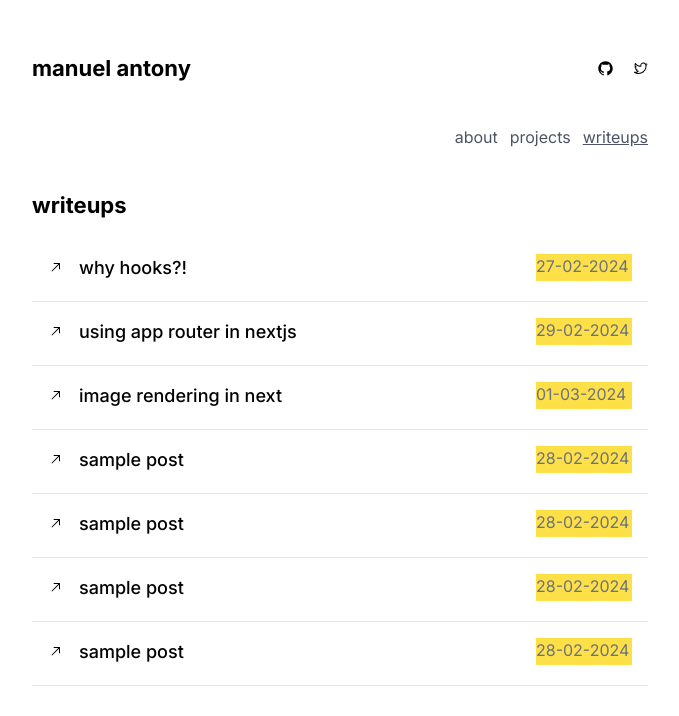
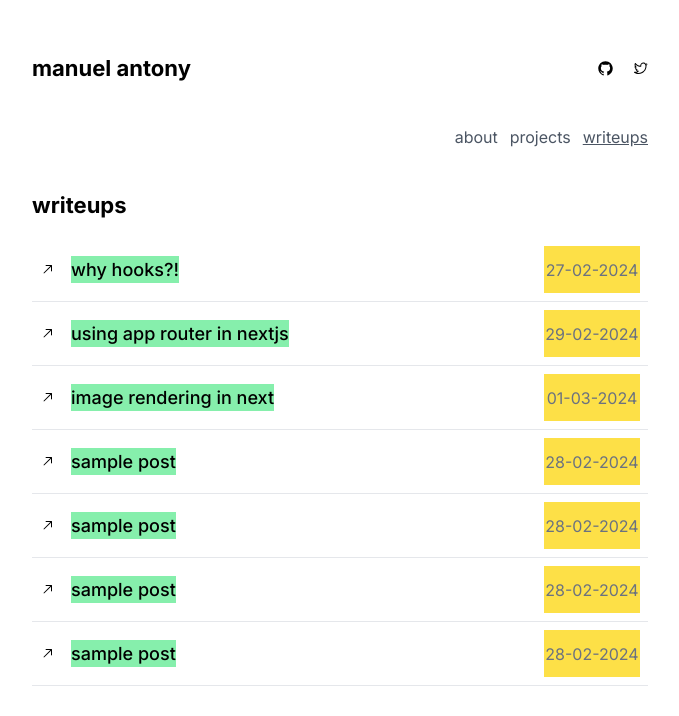
Before and after one commit to manuelxantony/portfolio, a Next.js app: page /writeups in a window 1280 px wide. Shown: the top 716 px of the page, without its empty margins (300-979 px from the left). Built offline with nearby package versions, Linux system fonts and the light colour scheme.

Commit message:
changed writecard experimenting styles

```diff
--- a/components/cards/writeupCard.tsx
+++ b/components/cards/writeupCard.tsx
@@ -6,17 +6,19 @@ import { Writeup } from '@/app/lib/definitions';
 
 export default function WriteupCard({ writeup }: { writeup: Writeup }) {
   return (
-    <div className="border-b bottom-1 h-16 p-4">
-      <div className="flex flex-row flex-wrap justify-between">
-        <div className="flex flex-row flex-wrap gap-4 ">
+    <div className="border-b bottom-1 h-16 p-2">
+      <div className="flex flex-row flex-wrap justify-between h-full">
+        <div className="flex flex-row flex-wrap justify-center items-center gap-4 h-full">
           <div className="flex justify-center items-center">
             <ArrowTopRightIcon />
           </div>
           <div>
-            <h4 className="font-medium">{writeup.title}</h4>
+            <h4 className="font-medium bg-green-300 h-full">{writeup.title}</h4>
           </div>
         </div>
-        <div className="text-gray-500 w-24 bg-yellow-300">{writeup.date}</div>
+        <div className="text-gray-500 w-24 flex items-center justify-center bg-yellow-300">
+          {writeup.date}
+        </div>
       </div>
     </div>
   );
```
